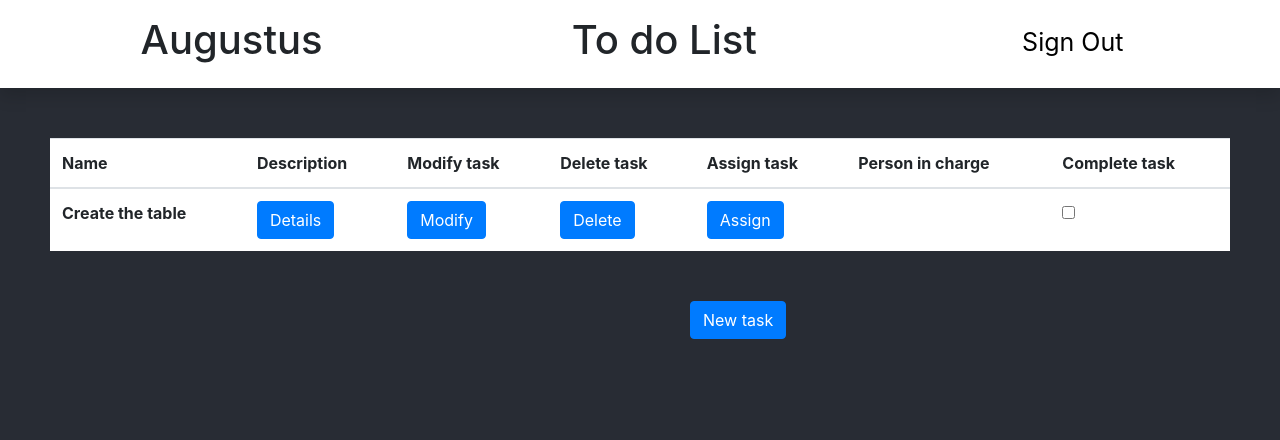
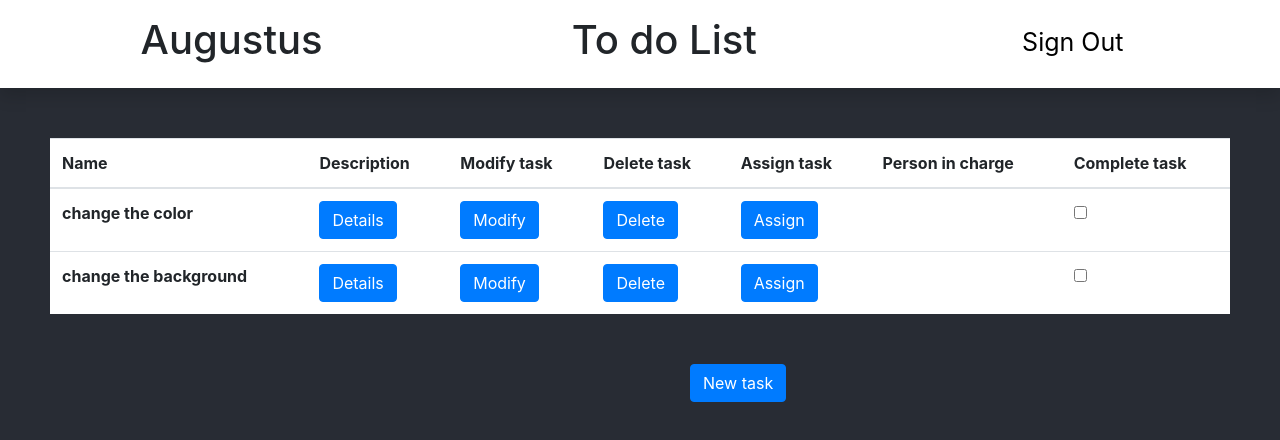
Before and after one commit to kevin1920/to_do_list_proyect, a React (Create React App) app: page / in a window 1280 px wide. Shown: the top 440 px of the page. Built offline with nearby package versions, Linux system fonts and the light colour scheme.

Commit message:
Se crearon las cards de details y assign

```diff
--- /dev/null
+++ b/src/components/assignTask.js
@@ -0,0 +1,42 @@
+import React from 'react'
+import {Modal,ModalHeader,ModalBody} from 'reactstrap'
+
+const AssignTask = props => {
+
+    let {isOpen,onChance,assign,list} = props
+
+    let fillList = (user,index) => {
+        return(
+            <tr key={index}>
+                <td>{user.name}</td>
+                <td><button type="button" class="btn btn-primary">Assign task</button></td>
+            </tr>
+        )
+    }
+
+    return(
+        <Modal isOpen={isOpen} style={{marginTop:"150px"}}>
+                <ModalHeader>
+                    Create new task
+                    <button type="button" class="close" data-dismiss="modal" aria-label="Close"  style={{marginLeft: "280px" }} onClick={onChance}>
+                        <span aria-hidden="true">&times;</span>
+                    </button>
+                </ModalHeader>
+                <ModalBody>
+                    <table class="table">
+                        <thead>
+                            <tr>
+                            <th scope="col">Username</th>
+                            <th scope="col">Assign</th>
+                            </tr>
+                        </thead>
+                        <tbody>
+                            {list.map(fillList)}
+                        </tbody>
+                    </table>
+                </ModalBody>
+        </Modal>
+    )
+}
+
+export default AssignTask
--- a/src/components/listTask.js
+++ b/src/components/listTask.js
@@ -1,12 +1,40 @@
-import React, {useState} from 'react'
-import TaskDescription from '../components/taskDescription'
+import React, {useState,useEffect} from 'react'
+import TaskDescription from './taskDescription'
+import AssignTask from './assignTask'
 
 const ListTask = () => {
 
+    let listTask = [{name:'change the color',description:'color should be changed',charge:""},{name:'change the background',description:'the background is very ugly',charge:""}]
+
     const [stateDetails,setStateDetails] = useState(false)
+    const [description,setDescription] = useState(null)
+    const [stateAssign,setStateAssign] = useState(false)
+
+    let renderList = (task,index) => {
+        return(
+            <tr key={index}>
+                <th>{task.name}</th>
+                <td><button type="button" class="btn btn-primary" onClick={() => catchDescription(index)}>Details</button></td>
+                <td><button type="button" class="btn btn-primary">Modify</button></td>
+                <td><button type="button" class="btn btn-primary">Delete</button></td>
+                <td><button type="button" class="btn btn-primary" onClick={() => setStateAssign(true)}>Assign</button></td>
+                <th></th>
+                <td><input type="checkbox"/></td>
+            </tr>
+        )
+    }
+
+    let catchDescription = (index) => {
+        setStateDetails(true)
+        setDescription(listTask[index].description)
+    }
 
     let handleCloseDetails = () => {
         setStateDetails(false)
+    }
+
+    let handleCloseAssign = () => {
+        setStateAssign(false)
     }
 
     return(
@@ -26,22 +54,19 @@ const ListTask = () => {
                         </tr>
                     </thead>
                     <tbody>
-                        <tr>
-                        <th>Create the table</th>
-                        <td><button type="button" class="btn btn-primary" onClick={() => setStateDetails(true)}>Details</button></td>
-                        <td><button type="button" class="btn btn-primary">Modify</button></td>
-                        <td><button type="button" class="btn btn-primary">Delete</button></td>
-                        <td><button type="button" class="btn btn-primary">Assign</button></td>
-                        <th></th>
-                        <td><input type="checkbox"/></td>
-                        </tr>
+                        {listTask.map(renderList)}
                     </tbody>
                 </table>
             </div>
             <TaskDescription
                 isOpen = {stateDetails}
                 onChance = {handleCloseDetails}
-                info = "Description"
+                info = {description}
+            />
+            <AssignTask
+                isOpen = {stateAssign}
+                onChance = {handleCloseAssign}
+                list = {[{name:'Juan'},{name:'Pepito'},{name:'Felipongo'}]}
             />
         </div>
     )
--- a/src/components/modifyTask.js
+++ /dev/null
@@ -1 +0,0 @@
-import React from 'react'
```
